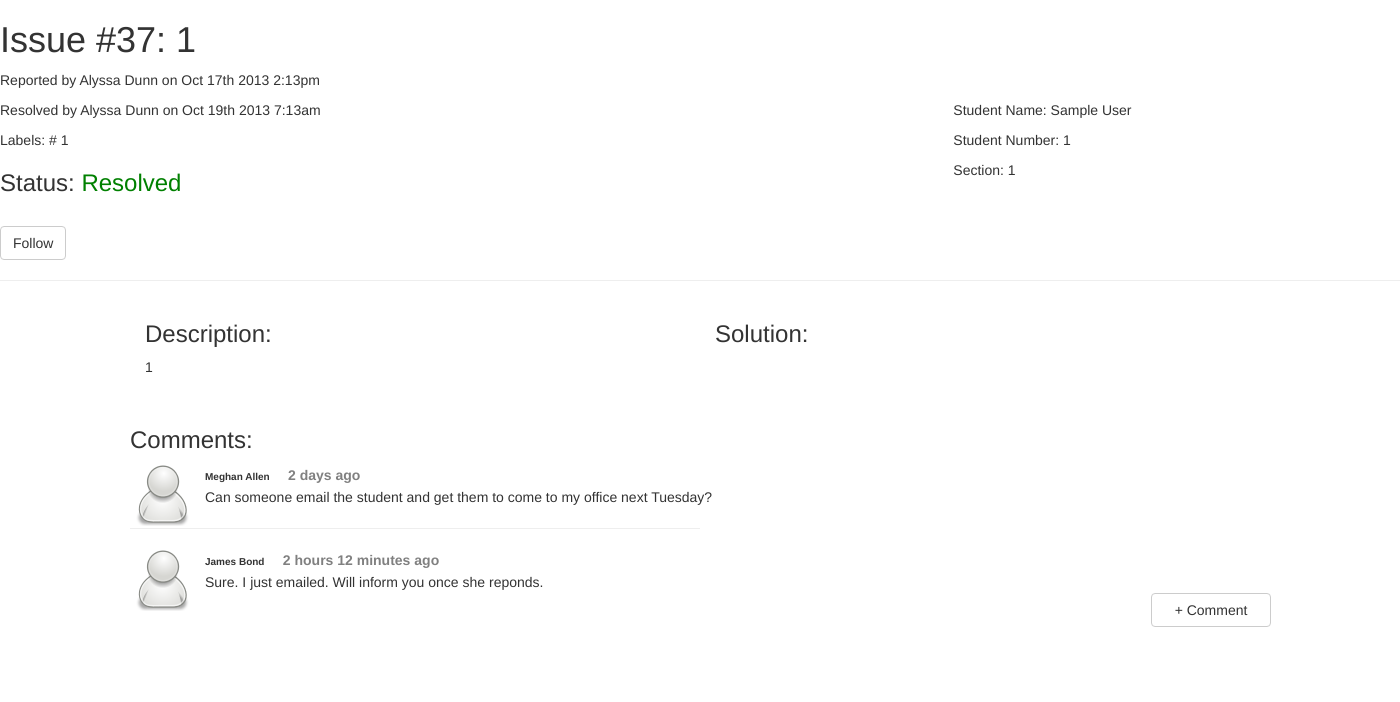
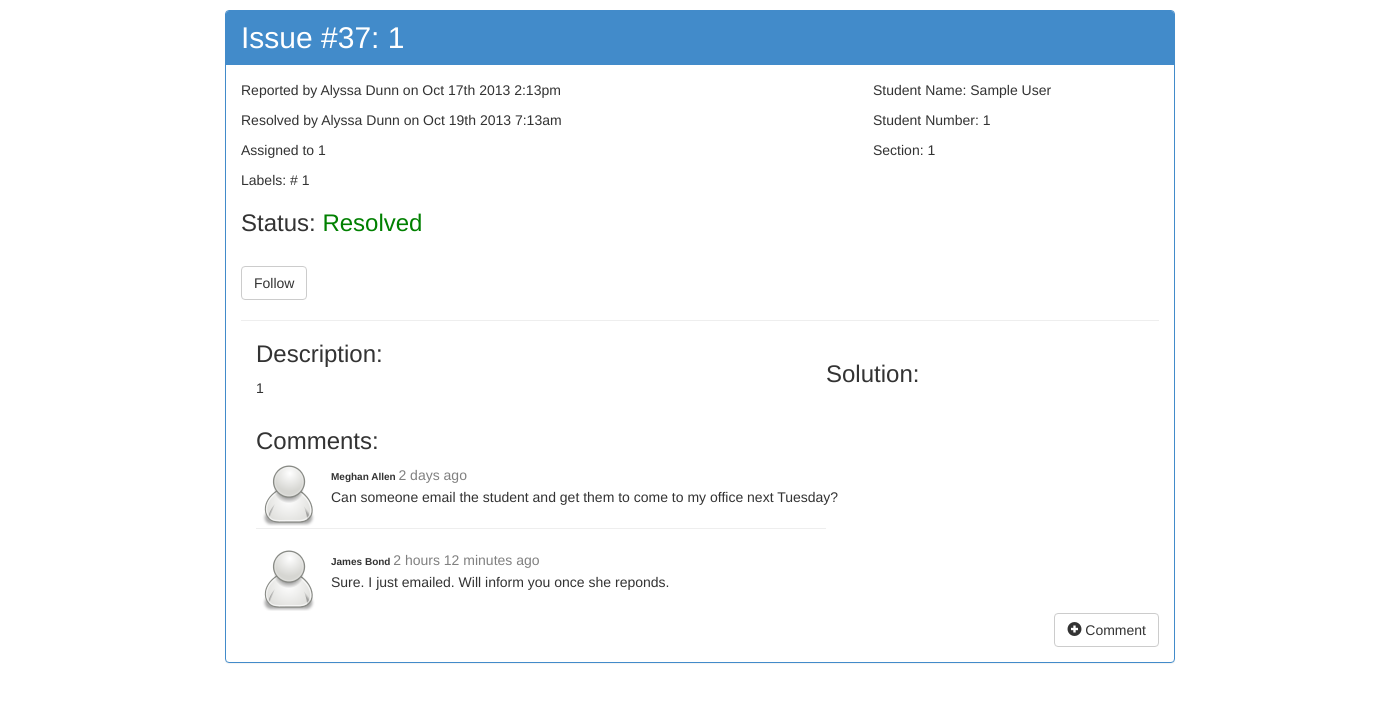
Before and after one commit to midlife83/ArgentineRose, a PHP site: page /resolved_issue.php in a window 1400 px wide. Shown: the top 702 px of the page. Run offline with PHP 8.4, Linux system fonts and the light colour scheme; the visitor is signed in with stand-in values (Sample User, id 1); data that the repository does not hold is empty.

Commit message:
Changed the format of Resolved Issue page.

```diff
--- a/resolved_issue.php
+++ b/resolved_issue.php
@@ -1,5 +1,6 @@
 <!DOCTYPE html>
 <html lang="en">
+
 <head>
  <meta name="generator" content="HTML Tidy for Windows (vers 14 February 2006), see www.w3.org">
  <meta charset="utf-8">
@@ -13,16 +14,11 @@
 </head>
 
 <body>
-
-<html>
-
-<?php
-
-session_start();
-
-
+ <div class="container" style="margin-top:10px; width:70%">
+  <div class="panel panel-primary">
+   <div class="panel-heading">
+    <?php session_start();
 		$solution=$_POST['solution'];
-
 		$name = $_SESSION['name'];
 		$number = $_SESSION['number'];
 		$section = $_SESSION['section'];
@@ -30,33 +26,31 @@ $title = $_SESSION['title'];
 		$description = $_SESSION['description'];
 		$assignment = $_SESSION['assignment'];
 		$label = $_SESSION['label'];
+	?>
+    <h2 style="margin:0px">
+     Issue #37:
+     <?php echo $title. "<br>"; ?>
+    </h2>
+   </div>
 
-?>
+   <div class="panel-body" id="opened_issue_tab">
 
-        <div class="tab-pane" id="opened_issue_tab">
-          <h1>
-            Issue #37:
- <?php
-            echo $title."<br />";
- ?>
-          </h1>
-
+    <div class="row">
+     <div class="col-md-8">
 	  <p>
 		Reported by Alyssa Dunn on Oct 17th 2013 2:13pm
       </p>
-
-          <div class="row">
-            <div class="col-md-8">
-
 	  <p>
         Resolved by Alyssa Dunn on Oct 19th 2013 7:13am
+      </p>
+      <p>
+       Assigned to
+       <?php echo $assignment. "<br>"; ?>
       </p>
 
       <p>
        Labels: #
-<?php
-            echo $label."<br />";
- ?>
+       <?php echo $label. "<br>"; ?>
       </p>
 
       <h3>
@@ -67,27 +61,20 @@ $label = $_SESSION['label'];
      <div class="col-md-4">
       <p>
        Student Name:
- <?php
-            echo $name."<br />";
- ?>
+       <?php echo $name. "<br>"; ?>
       </p>
 
       <p>
        Student Number:
- <?php
-            echo $number."<br />";
- ?>
+       <?php echo $number. "<br>"; ?>
       </p>
 
       <p>
        Section:
- <?php
-            echo $section."<br />";
- ?>
+       <?php echo $section. "<br>"; ?>
       </p>
      </div>
     </div>
-
     <br>
 
     <div class="btn-group">
@@ -97,64 +84,72 @@ $label = $_SESSION['label'];
     <hr>
 
     <div class="container">
-          <div class="col-sm-6">
-            <h3>
+
+	 <div class="col-sm-6" style="padding:0px">
+		 <h3 style="margin-top:0px; margin-left:0px">
 		  Description:
 		 </h3>
-
 		 <p>
- <?php
-            echo $description."<br />";
- ?>
+		  <?php echo $description. "<br>"; ?>
 		 </p>
 	 </div>
-          <div class="col-lg-1">
-            <h3>
+	 <br>
+	 <div class="col-sm-6" style="padding:0px">
+		 <h3 style="margin-top:0px; margin-left:0px">
 		  Solution:
 		 </h3>
-
 		 <p>
- <?php
-            echo $solution."<br />";
- ?>
+		  <?php echo $solution. "<br>"; ?>
 		 </p>
 	 </div>
-</div>
-
-
 	 <br>
 
-			<div class="container">
      <h3>
       Comments:
      </h3>
-
      <img src="assets/person.png" alt="Meghan Allen">
      <table>
       <tr>
-				<td> <font size="1px"><strong>Meghan Allen<strong> </font> &nbsp &nbsp <font color="grey">2 days ago</font></td>
+       <td>
+        <font size="1">
+         <strong>Meghan Allen</strong>
+        </font>
+        <font color="gray">2 days ago</font>
+       </td>
       </tr>
+
       <tr>
-				<td> Can someone email the student and get them to come to my office next Tuesday?</td>
+       <td>
+        Can someone email the student and get them to come to my office next Tuesday?
+       </td>
       </tr>
      </table>
 
      <hr size="0" width="50%" align="left">
-
      <img src="assets/person.png" alt="James Bond">
      <table>
       <tr>
-				<td> <font size="1px"><strong>James Bond<strong> </font> &nbsp &nbsp <font color="grey">2 hours 12 minutes ago</font></td>
+       <td>
+        <font size="1">
+         <strong>James Bond</strong>
+        </font>
+        <font color="gray">2 hours 12 minutes ago
+        </font>
+       </td>
       </tr>
+
       <tr>
-				<td> Sure. I just emailed. Will inform you once she reponds.</td>
+       <td>
+        Sure. I just emailed. Will inform you once she reponds.
+       </td>
       </tr>
      </table>
 
-			<div class="row" align="right">
-				<button type="button" class="btn btn-default"> &#43; Comment</button>
+    </div>
+	<button type="button" class="btn btn-default" style="float:right"><span class="glyphicon glyphicon-plus-sign"></span> Comment</button>
    </div>
   </div>
+ </div>
+</body>
 
-</body>
 </html>
```
Also changed, not shown: index.php (+0 -118 lines), resolve.php (+12 -26 lines). Lines whose indentation alone changed are shown as unchanged.
